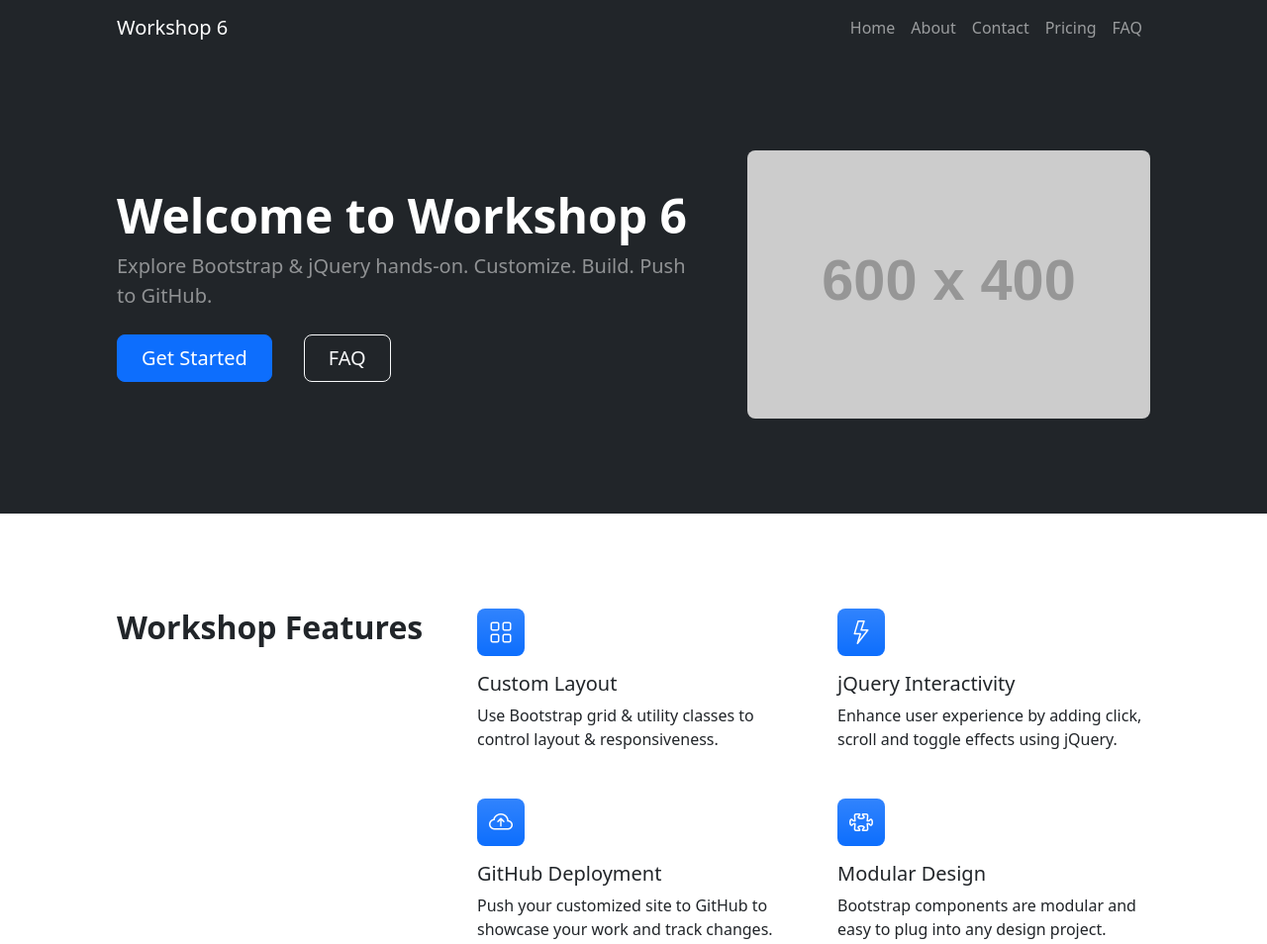
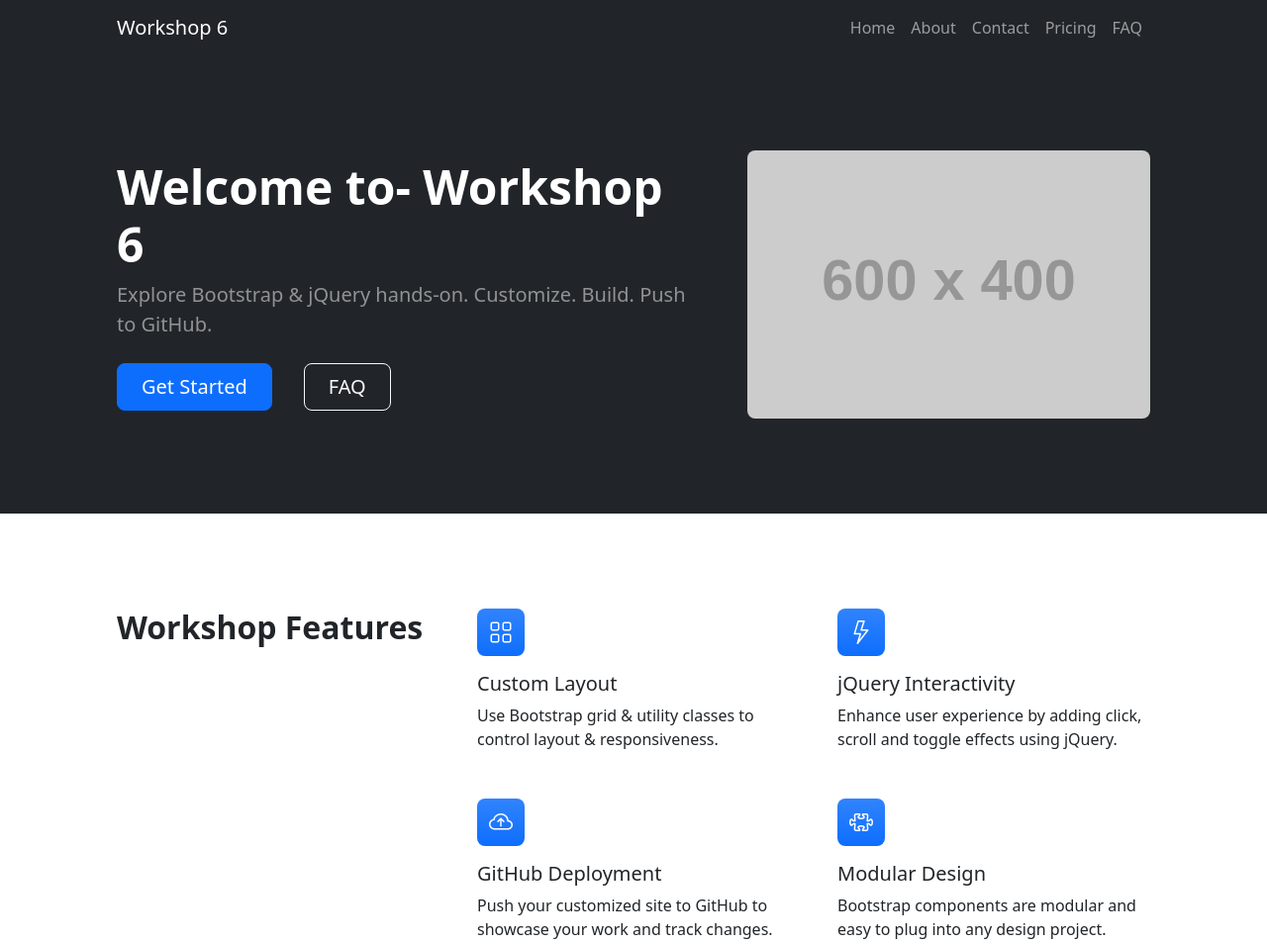
Before and after one commit to psychxezz/CHtest, a plain HTML site: page index.html in a window 1280 px wide. Shown: the top 954 px of the page at 99% size. Drawn offline with nearby package versions, Linux system fonts and the light colour scheme; placeholder pictures from the web are drawn by us.

```diff
--- a/index.html
+++ b/index.html
@@ -41,7 +41,7 @@
           <div class="row gx-5 align-items-center justify-content-center">
             <div class="col-lg-8 col-xl-7 col-xxl-6">
               <div class="my-5 text-center text-xl-start">
-                <h1 class="display-5 fw-bolder text-white mb-2">Welcome to Workshop 6</h1> <!-- MODIFIED -->
+                <h1 class="display-5 fw-bolder text-white mb-2">Welcome to-  Workshop 6</h1> <!-- MODIFIED -->
                 <!-- <h1 class="display-5 fw-bolder text-white mb-2">A Bootstrap 5 template for modern businesses</h1> -->
                 <p class="lead fw-normal text-white-50 mb-4">Explore Bootstrap & jQuery hands-on. Customize. Build. Push to GitHub.</p> <!-- MODIFIED -->
                 <!-- <p class="lead fw-normal text-white-50 mb-4">Quickly design and customize responsive mobile-first sites with Bootstrap, the world’s most popular front-end open source toolkit!</p> -->
```
